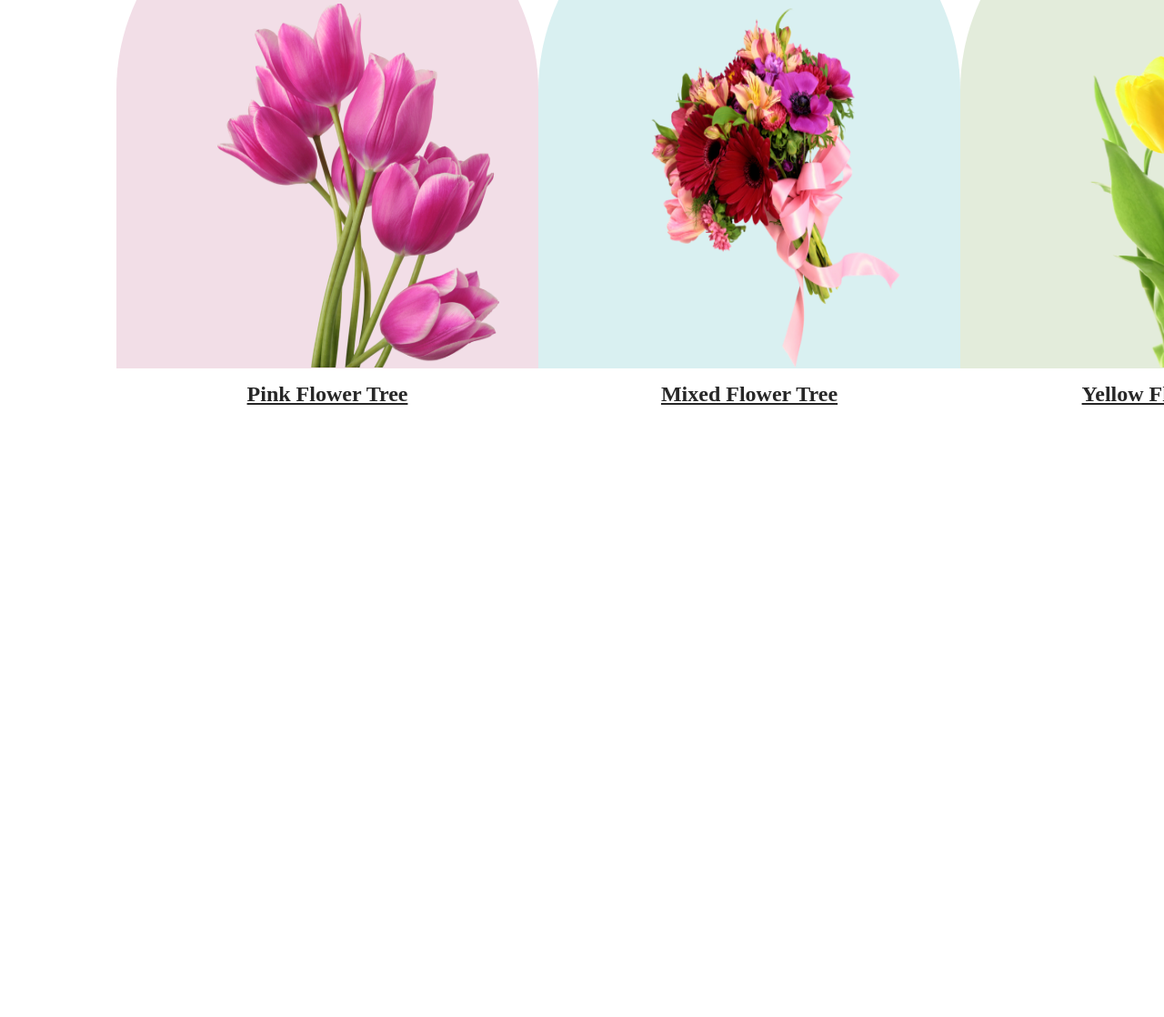
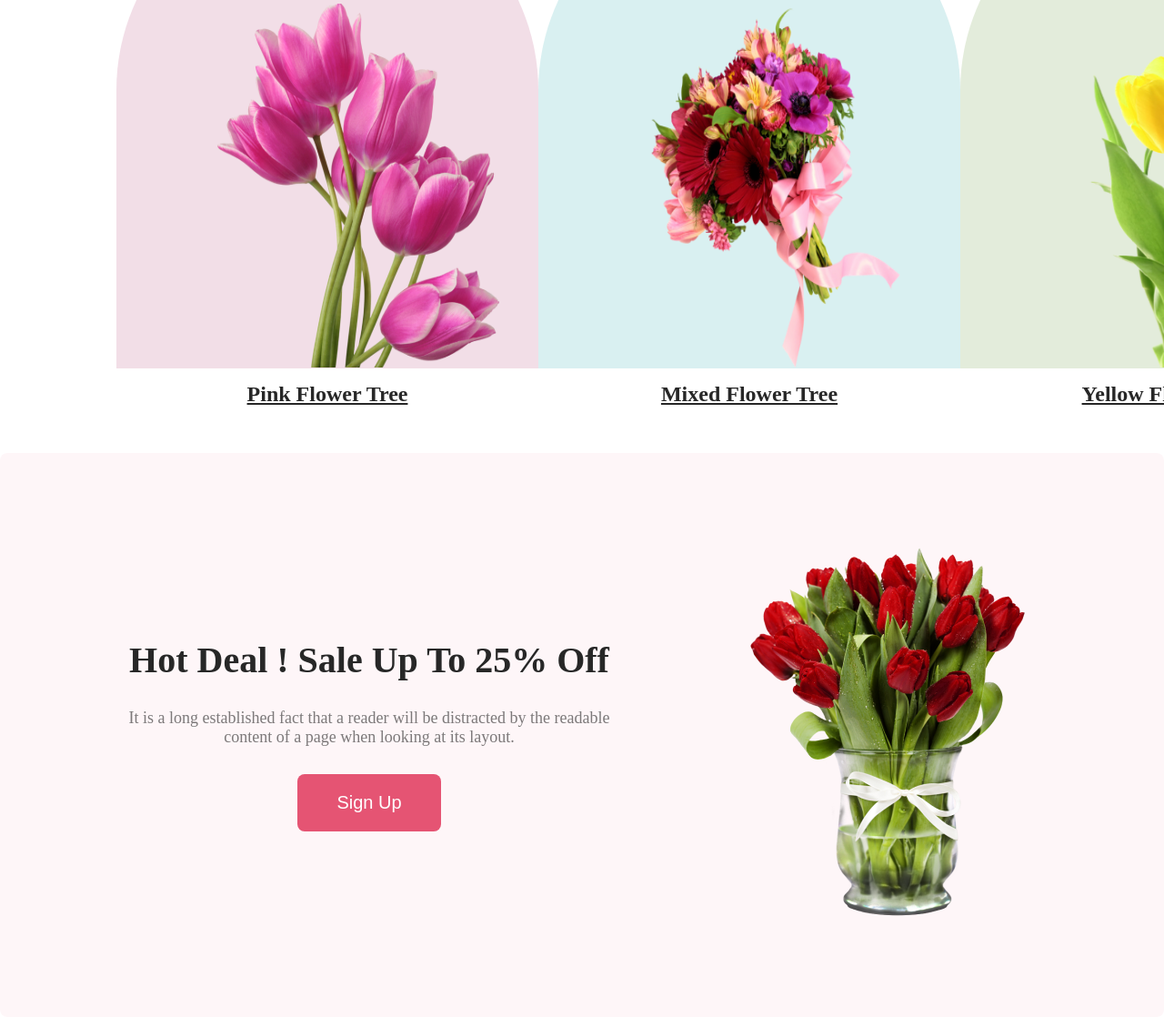
Before and after one commit to mkrafiyah/rafiyas-flower-shop, a plain HTML site: page index.html in a window 1280 px wide. Shown: the part 1222-2340 px from the top of the page at 91% size. Before the commit the page ends 1670 px from the top, so only its background shows below. Drawn offline with Linux system fonts and the light colour scheme.

Commit message:
hot deal section completed

```diff
--- a/index.html
+++ b/index.html
@@ -58,6 +58,20 @@
                 </div>
             </div>
         </section>
+        <!--This is the hot deal section-->
+        <section>
+            <div class="hot-deal-container">
+                <div class="hot-deal-content">
+                    <h3 class="hot-deal-title">Hot Deal ! Sale Up To 25% Off</h3>
+                    <p class="hot-deal-description">It is a long established fact that a reader will be distracted by the readable <br> content of a page when looking at its layout.</p>
+                    <button class="btn-primary">Sign Up</button>
+                </div>
+                <div>
+                    <img class="hot-deal-flower" src="./images/pngwing 8.png" alt="Red Orchid Flower">
+                </div>
+            </div>
+
+        </section>
     </main>
 
     <!--This is the footer section-->
--- a/styles/style.css
+++ b/styles/style.css
@@ -113,3 +113,41 @@
     text-align: center;
 
 }
+
+/*hot-deal-container starts*/
+
+.hot-deal-container{
+    background: rgba(229, 84, 115, 0.05);
+    width: 100%;
+    height: 620px;
+    display: flex;
+    justify-content:center;
+    align-items: center;
+    gap: 150px;
+    border-radius: 8px;
+    margin-top: 50px;
+}
+.hot-deal-title{
+    color: #272727;
+    font-size: 40px;
+    font-style: normal;
+    font-weight: 800;
+    padding-bottom: 30px;
+
+}
+.hot-deal-description{
+    color: rgba(39, 39, 39, 0.60);
+    font-size: 18px;
+    font-weight: 400;
+    padding-bottom: 30px;
+
+}
+.hot-deal-flower{
+    width: 318px;
+    height: 420px;
+
+}
+.hot-deal-content{
+    text-align: center;
+
+}
```
